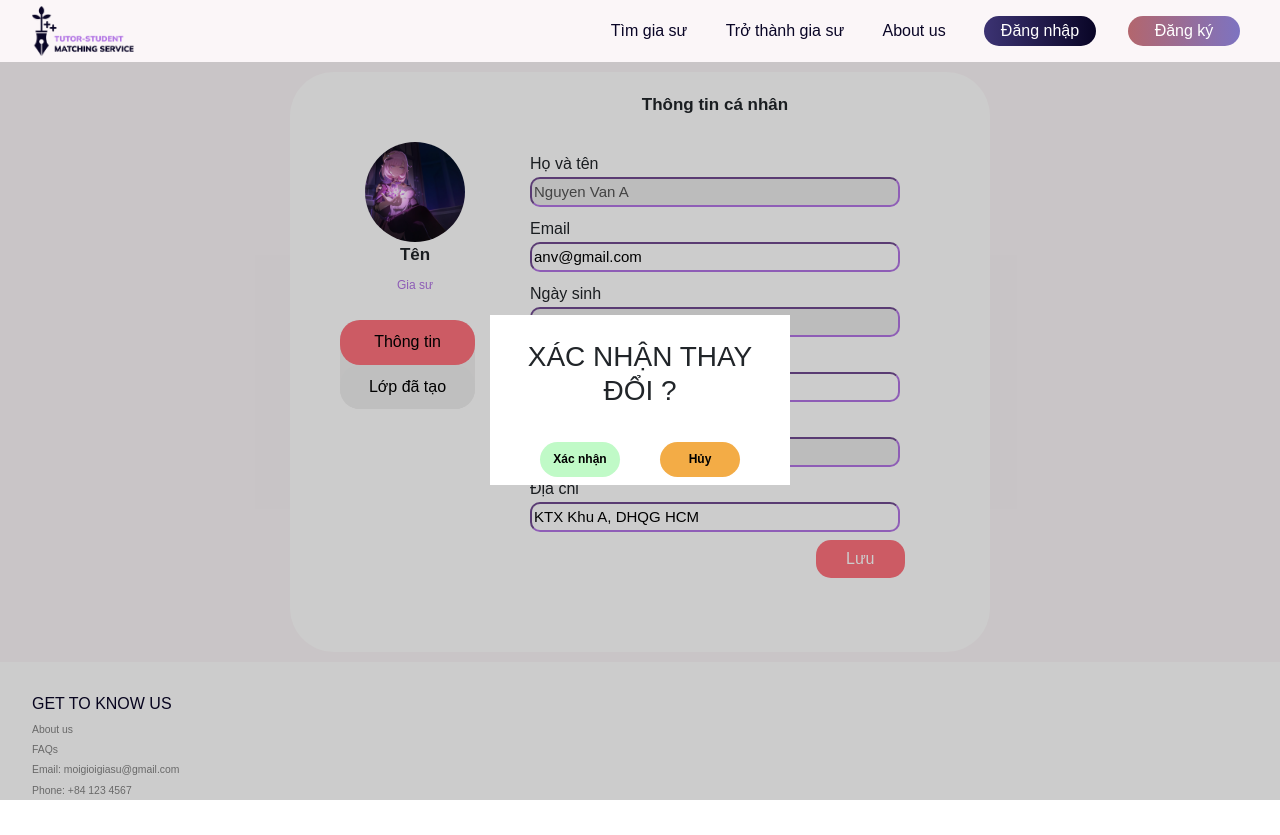
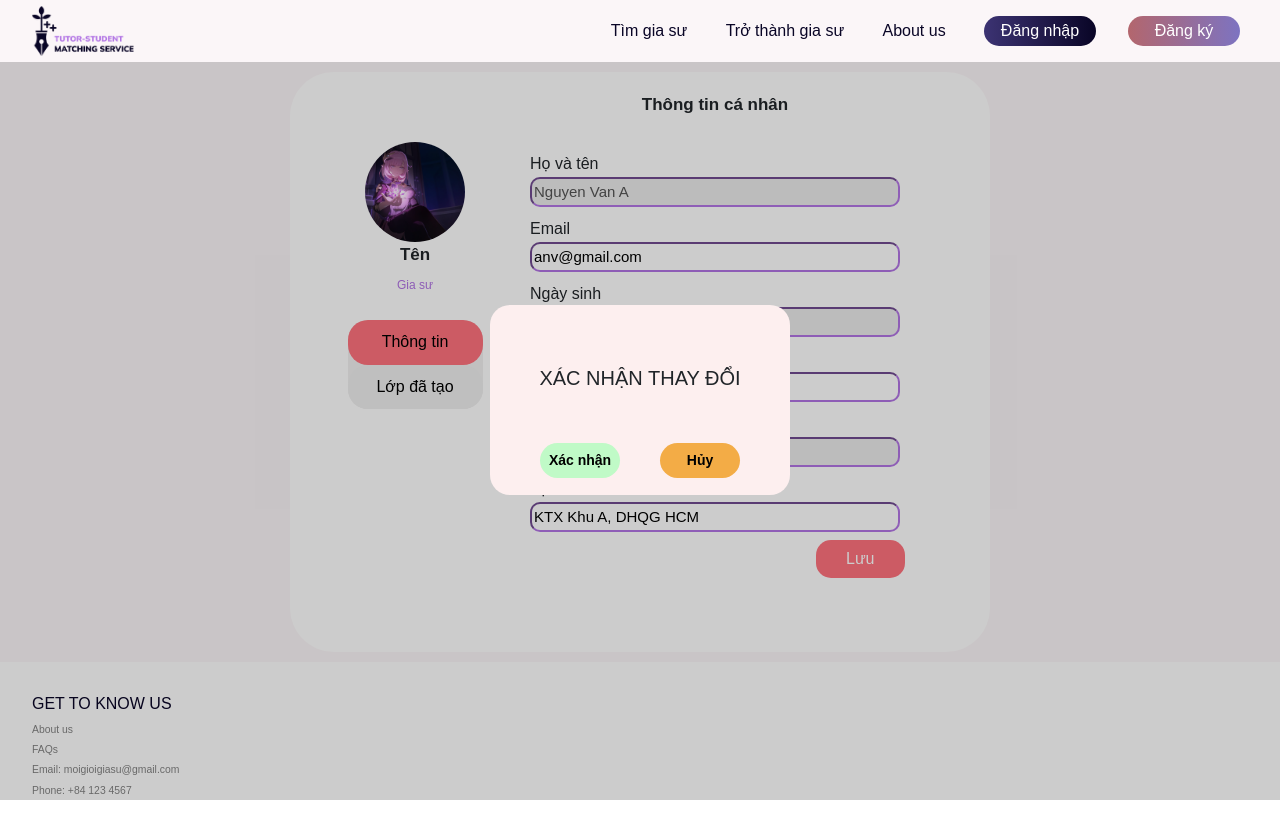
Before and after one commit to thanhhung270502/tutor-student-fe, a React (Create React App) app: page /personal_info in a window 1280 px wide. Both pictures are taken after a click on the button "Lưu". Built offline with nearby package versions, Linux system fonts and the light colour scheme.

Commit message:
fix personal_info css

```diff
--- a/src/pages/payment_status/PaymentStatus.js
+++ b/src/pages/payment_status/PaymentStatus.js
@@ -139,6 +139,7 @@ const PaymentStatus = () => {
         <div className={cx('container')}>
             <h4 className={style.header}>Tình trạng thanh toán lớp</h4>
             <Table className={`table table-borderless ${style.table}`}>
+                <div className={cx('wrapper')}>
                     <thead className={style.theader}>
                         <tr>
                             <th className={`col-md-2 ${clsx(style.th, style.center)}`} onClick={()=>sorting("classID")}>MÃ LỚP
@@ -204,6 +205,7 @@ const PaymentStatus = () => {
                             ))
                         }
                     </tbody>
+                </div>
             </Table>
         </div>
     );
--- a/src/pages/payment_status/PaymentStatus.module.scss
+++ b/src/pages/payment_status/PaymentStatus.module.scss
@@ -1,3 +1,17 @@
+.wrapper {
+    max-height: 600px;
+    overflow: hidden;
+    position: relative;
+    overflow: scroll;
+    border-radius: 20px;
+    thead {
+        position: sticky; top: 0; z-index: 1;
+    }
+}
+.wrapper::-webkit-scrollbar {
+    display: none;
+}
+
 .header {
     font-weight: 700;
     margin-top: 2rem;
@@ -13,6 +27,7 @@
 
 .theader {
     background-color: #ff97a5;
+    position: sticky;
 }
 
 .th {
--- a/src/pages/personal_info/main/main.js
+++ b/src/pages/personal_info/main/main.js
@@ -81,7 +81,6 @@ function Main () {
             <Popup
                 trigger={openPopup}
                 setTrigger={setOpenPopup}>
-                    <h3 className={cx('message')} style={{paddingTop: '15px'}}>XÁC NHẬN THAY ĐỔI ?</h3>
             </Popup>
         </aside>
     )
--- a/src/pages/personal_info/main/popup.js
+++ b/src/pages/personal_info/main/popup.js
@@ -8,7 +8,8 @@ function Popup(props) {
     return (props.trigger) ? (
         <div className={cx('popup')}>
             <div className={cx('popupInner')}>
-                {props.children}
+                {/* {props.children} */}
+                <div className={cx('text')}>XÁC NHẬN THAY ĐỔI</div>
                 <button
                     className={cx('accept')}
                     onClick={() => props.setTrigger(false)}>
--- a/src/pages/personal_info/main/popup.module.scss
+++ b/src/pages/personal_info/main/popup.module.scss
@@ -10,24 +10,32 @@
     align-items: center;
     .popupInner {
         position: relative;
-        padding-top: 10px;
-        padding-left: 32px;
-        padding-right: 32px;
-        padding-bottom: 32px;
+        align-content: center;
+        // padding-top: 100px;
+        // padding-left: 32px;
+        // padding-right: 32px;
+        // padding-bottom: 32px;
         text-align: center;
+        // align-self: center;
         width: 100%;
         max-width: 300px;
-        height: 170px;
-        background-color: #fff;
+        height: 190px;
+        background-color: rgb(253, 239, 239);
+        border-radius: 20px;
+
+        .text {
+            padding-top: 40px;
+            font-size: 20px;
+        }
 
         button {
             width: 80px;
             min-height: 35px;
-            margin-top: 27px;
+            margin-top: 50px;
             align-items: center;
             border-radius: 30px;
             border: none;
-            font-size: 12px;
+            font-size: 14px;
             font-weight: 700;
             &:hover {
                 cursor: pointer;
--- a/src/pages/personal_info/sidebar/sidebar.module.scss
+++ b/src/pages/personal_info/sidebar/sidebar.module.scss
@@ -1,6 +1,6 @@
 .wrapper {
     min-width: 150px;
-    display: column;
+    display: flex;
     flex-direction: column;
     div {
         padding-top: 30px;
--- a/src/pages/personal_info/table/table.module.scss
+++ b/src/pages/personal_info/table/table.module.scss
@@ -1,10 +1,11 @@
 .wrapper {
+    margin: 30px 0;
     width: 400px;
     display: flex;
     flex-direction: column;
     align-content: center;
     margin-left: 20px;
-    max-height: 500px;
+    max-height: 470px;
     .title {
         text-align: center;
         font-size: 17px;
@@ -17,24 +18,24 @@
     .table {
         display: flex;
         flex-direction: column;
-        background-color: #ff727d;
+        // background-color: #ff727d;
         overflow: hidden;
         margin-top: 20px;
         border-radius: 15px;
         overflow: scroll;
-        position: sticky; top: 0; z-index: 1;
+        // position: sticky;
 
         tr:nth-child(even){background-color: #f9f9f9;}
 
         table {
             width: 100%;
-            margin: 30px 0;
+            // margin: 30px 0;
             border-collapse: collapse;
             background-color: #f1eeee;
             .header {
                 background-color: #FF727D;
                 color: #FFF;
-                //height: 40px;
+                height: 40px;
             }
 
             thead {
--- a/src/pages/userAccounts/userAccounts.js
+++ b/src/pages/userAccounts/userAccounts.js
@@ -85,6 +85,7 @@ const UserAccounts = () => {
         <div className={cx('container')}>
             <h4 className={style.header}>Danh sách tài khoản người dùng</h4>
             <Table className={`table table-borderless ${style.table}`}>
+                {/* <div className={cx('wrapper')}> */}
                     <thead className={style.theader}>
                         <tr>
                             <th className={`col-md-2 ${clsx(style.th, style.center)}`} onClick={()=>sorting("name")}>HỌ TÊN
@@ -112,7 +113,8 @@ const UserAccounts = () => {
                                     </select>
                                 </span>
                             </th>
-                        <th className={`col-md-2 ${clsx(style.th, style.center)}`}></th>
+                            <th className={`col-md-2 ${clsx(style.th, style.center)}`}>QUẢN LÝ TÀI KHOẢN</th>
+                            {}
                         </tr>
                     </thead>
                     <tbody className={style.column}>
@@ -123,6 +125,7 @@ const UserAccounts = () => {
                             ))
                         }
                     </tbody>
+                {/* </div> */}
             </Table>
         </div>
     );
--- a/src/pages/userAccounts/userAccounts.module.scss
+++ b/src/pages/userAccounts/userAccounts.module.scss
@@ -1,3 +1,21 @@
+.container {
+
+}
+.wrapper {
+    max-height: 600px;
+    overflow: hidden;
+    position: relative;
+    overflow: scroll;
+    border-radius: 20px;
+    box-shadow: 3px 2px 20px -3px rgba(0, 0, 0, 0.113);
+    thead {
+        position: sticky; top: 0; z-index: 1;
+    }
+}
+.wrapper::-webkit-scrollbar {
+    display: none;
+}
+
 .header {
     font-weight: 700;
     margin-top: 2rem;
@@ -9,11 +27,11 @@
     border-radius: 2rem;
     margin-top: 1rem;
     box-shadow: 3px 2px 20px -3px rgba(0, 0, 0, 0.113);
-    width: 100%;
 }
 
 .theader {
     background-color: #ff97a5;
+    position: sticky;
 }
 
 .th {
```
Lines whose indentation alone changed are shown as unchanged.
